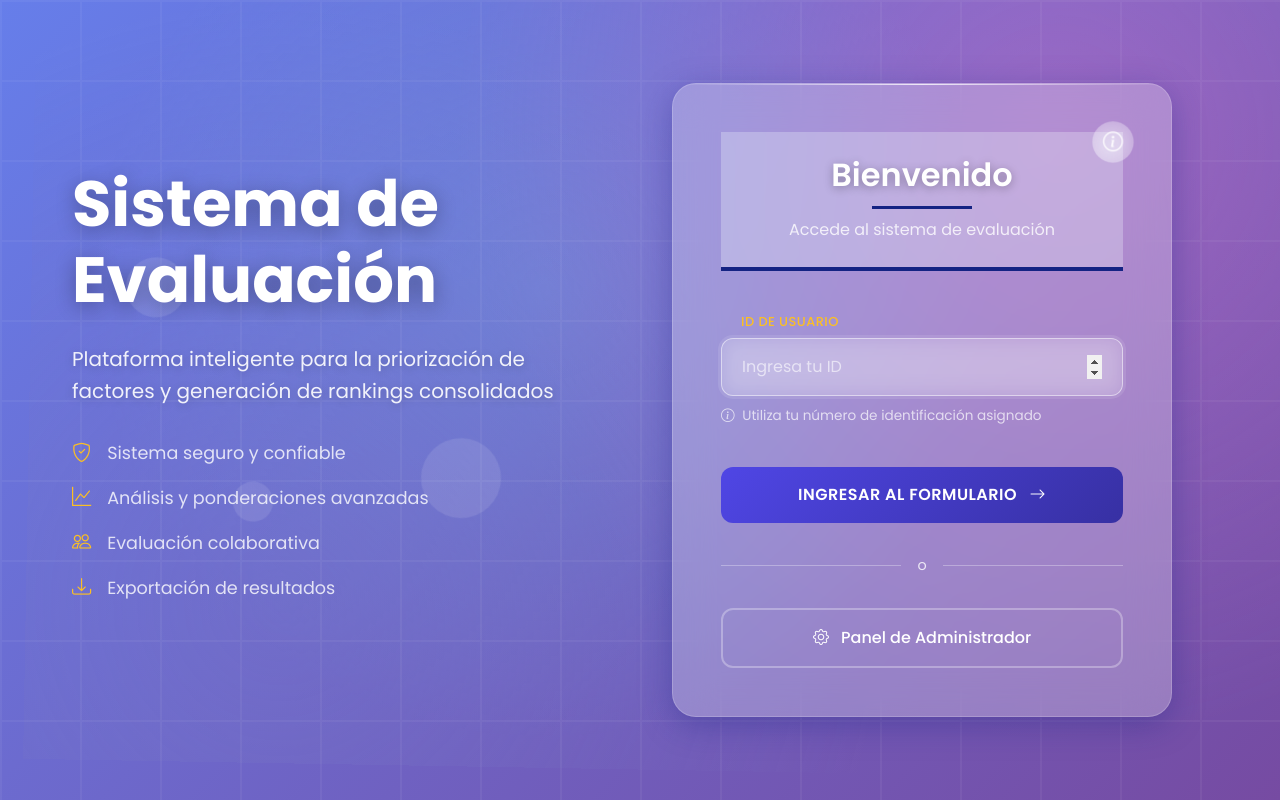
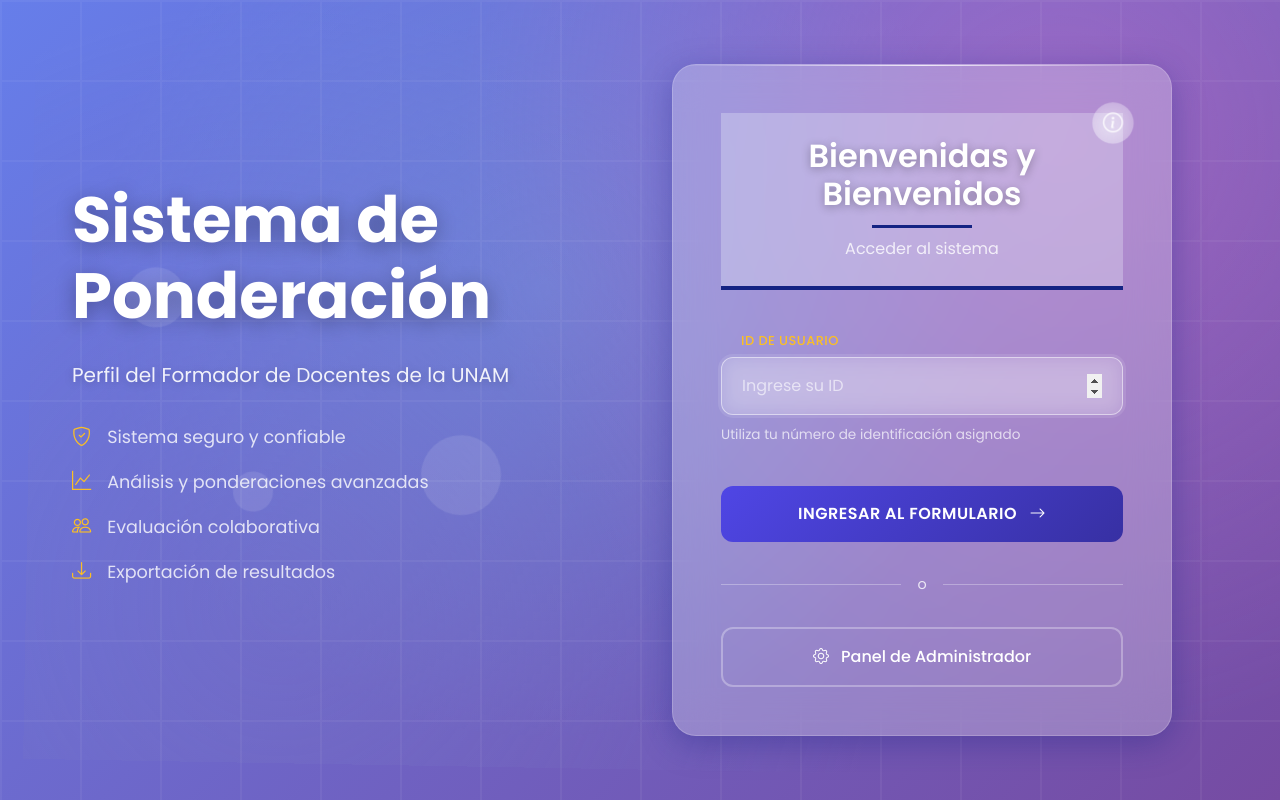
Before and after one commit to CarlosMelendezMejia/FORMULARIO_MULTICRITERIO, a Flask app: page / in a window 1280 px wide. Run offline with Flask 3, Linux system fonts and the light colour scheme; some libraries are stand-ins or nearby versions.

Commit message:
refactor: update landing page title and subtitle; implement fixed logo bar

```diff
--- a/static/css/main.css
+++ b/static/css/main.css
@@ -27,41 +27,47 @@
   vertical-align: middle;
 }
 
-body {
-  background: url('../img/background.png') no-repeat center center fixed;
-  background-size: cover;
-  min-height: 100vh;
-  font-family: 'Poppins', sans-serif;
-}
-
-/* Variables glass (fallback if not defined earlier) */
-:root {
-  --glass-bg: rgba(255, 255, 255, 0.85);
-  --glass-border: rgba(255, 255, 255, 0.4);
-  --glass-shadow: 0 8px 24px rgba(0,0,0,0.15);
-}
-
-/* Admin edit modal overrides (avoid unintended transparency from other contexts) */
-.admin-edit-modal .modal-content {
-  background: #ffffffee;
-  backdrop-filter: none;
-  -webkit-backdrop-filter: none;
-  border: 1px solid #e5e7eb;
-  box-shadow: 0 6px 22px -4px rgba(0,0,0,0.2), 0 0 0 1px rgba(0,0,0,0.03);
-}
-
-.admin-edit-modal .modal-header {
-  background: linear-gradient(135deg, var(--color-acento) 0%, var(--color-primario-medio) 100%);
-  color: #fff;
-  border-bottom: 1px solid rgba(255,255,255,0.25);
-}
-
-.admin-edit-modal .modal-title {font-weight:600;}
-.admin-edit-modal .btn-close {filter: invert(1); opacity:.85;}
-.admin-edit-modal .btn-close:hover {opacity:1;}
-.admin-edit-modal .modal-footer {background:#f8fafc; border-top:1px solid #e2e8f0;}
-
-/* Highlight of updated row after password save */
+/* Nueva barra de logos */
+.logos-bar {
+  --bar-bg: rgba(255,255,255,0.82);
+  --bar-border: rgba(0,0,0,0.08);
+  position: fixed;
+  inset: auto 0 0 0; /* bottom full width */
+  display: flex;
+  justify-content: center;
+  align-items: center;
+  gap: 2.2rem;
+  padding: .65rem 1.5rem .55rem;
+  backdrop-filter: blur(10px) saturate(140%);
+  -webkit-backdrop-filter: blur(10px) saturate(140%);
+  background: linear-gradient(90deg,var(--bar-bg),rgba(255,255,255,0.78));
+  border-top: 1px solid var(--bar-border);
+  z-index: 1040;
+  box-shadow: 0 -2px 8px -2px rgba(0,0,0,0.12);
+}
+.logos-bar img {
+  max-height: 50px;
+  width: auto;
+  object-fit: contain;
+  filter: drop-shadow(0 1px 2px rgba(0,0,0,.25));
+  transition: transform .28s ease, filter .28s ease;
+  opacity: .92;
+}
+.logos-bar img:hover {
+  transform: translateY(-4px) scale(1.05);
+  filter: drop-shadow(0 4px 10px rgba(0,0,0,.35));
+  opacity: 1;
+}
+@media (max-width: 900px) {
+  .logos-bar { gap: 1.2rem; padding:.55rem 1rem; }
+  .logos-bar img { max-height: 42px; }
+}
+@media (max-width: 640px) {
+  .logos-bar { gap: .75rem; padding:.45rem .75rem; }
+  .logos-bar img { max-height: 36px; }
+}
+/* Ocultar barra de logos mientras haya modal abierto para evitar distracción */
+body.modal-open .logos-bar { opacity: 0; pointer-events:none; transition: opacity .25s ease; }
 .row-highlight {
   animation: pulseRow 2.2s ease-in-out;
   position: relative;
@@ -156,13 +162,37 @@
   align-items: center;
   flex-wrap: wrap;
   gap: 0.5rem;
+  z-index: 1050; /* por encima de otros elementos decorativos */
+  opacity: 1;
+  visibility: visible;
+  transition: opacity .3s ease, visibility .3s ease;
 }
 
 /* Ocultar logos completamente en pantallas pequeñas */
+/* Si deseas que también aparezcan en mobile, comenta o elimina este bloque.
 @media (max-width: 640px) {
-  .login-logos {
-    display: none !important;
-  }
+  .login-logos { display:none !important; }
+}
+*/
+
+.login-logos img {
+  max-height: 55px;
+  width: auto;
+  object-fit: contain;
+  filter: drop-shadow(0 2px 4px rgba(0,0,0,.25));
+  transition: transform .25s ease, filter .25s ease;
+}
+
+.login-logos img:hover {
+  transform: translateY(-3px) scale(1.03);
+  filter: drop-shadow(0 4px 10px rgba(0,0,0,.35));
+}
+
+/* Ocultar logos SOLO cuando hay un modal abierto */
+body.modal-open .login-logos {
+  opacity: 0;
+  visibility: hidden;
+  pointer-events: none;
 }
 
 /* Styles from templates/formulario.html */
--- a/templates/index.html
+++ b/templates/index.html
@@ -22,9 +22,9 @@
                     <div class="shape"></div>
                 </div>
 
-                <h1 class="hero-title">Sistema de Evaluación</h1>
+                <h1 class="hero-title">Sistema de Ponderación</h1>
                 <p class="hero-subtitle">
-                    Plataforma inteligente para la priorización de factores y generación de rankings consolidados
+                    Perfil del Formador de Docentes de la UNAM
                 </p>
 
                 <ul class="hero-features">
@@ -50,8 +50,8 @@
             <!-- Login Card -->
             <div class="login-card slide-up">
                 <div class="card-header">
-                    <h3>Bienvenido</h3>
-                    <p class="card-subtitle">Accede al sistema de evaluación</p>
+                    <h3>Bienvenidas y Bienvenidos</h3>
+                    <p class="card-subtitle">Acceder al sistema</p>
                     <i class="bi bi-info-circle info-icon pulse" data-bs-toggle="modal" data-bs-target="#instruccionesModal"></i>
                 </div>
 
@@ -63,12 +63,11 @@
                             class="form-control"
                             name="usuario_id"
                             id="usuario_id"
-                            placeholder="Ingresa tu ID"
+                            placeholder="Ingrese su ID"
                             required
                             min="1"
                         >
                         <div class="form-text">
-                            <i class="bi bi-info-circle me-1"></i>
                             Utiliza tu número de identificación asignado
                         </div>
                     </div>
@@ -230,12 +229,13 @@
         </div>
     </div>
 
-    <div class="login-logos">
-        <img src="{{ url_for('static', filename='img/logo_unam.png') }}" alt="Logo UNAM" style="width: 5rem; height: auto;">
-        <img src="{{ url_for('static', filename='img/Logo_ceide.png') }}" alt="Logo CEIDE">
-        <img src="{{ url_for('static', filename='img/logo_cfop.png') }}" alt="Logo CFOP">
-        <img src="{{ url_for('static', filename='img/logo_fes.png') }}" alt="Logo FES" style="width: 3.7rem; height: auto;">
-        <img src="{{ url_for('static', filename='img/logo_planeacion.png') }}" alt="Logo Planeación">
+    <!-- Barra de logos fija -->
+    <div class="logos-bar" role="contentinfo" aria-label="Logotipos institucionales">
+        <img src="{{ url_for('static', filename='img/logo_unam.png') }}" alt="UNAM" loading="lazy">
+        <img src="{{ url_for('static', filename='img/logo_planeacion.png') }}" alt="Planeación" loading="lazy">
+        <img src="{{ url_for('static', filename='img/logo_fes.png') }}" alt="FES" loading="lazy">
+        <img src="{{ url_for('static', filename='img/logo_unam_negro.png') }}" alt="UNAM versión monocromo" loading="lazy">
+        <img src="{{ url_for('static', filename='img/logo_planeacion_negro.png') }}" alt="Planeación monocromo" loading="lazy">
     </div>
 
     <script src="https://cdn.jsdelivr.net/npm/bootstrap@5.3.0/dist/js/bootstrap.bundle.min.js"></script>
```
Also changed, not shown: 1 other file.
